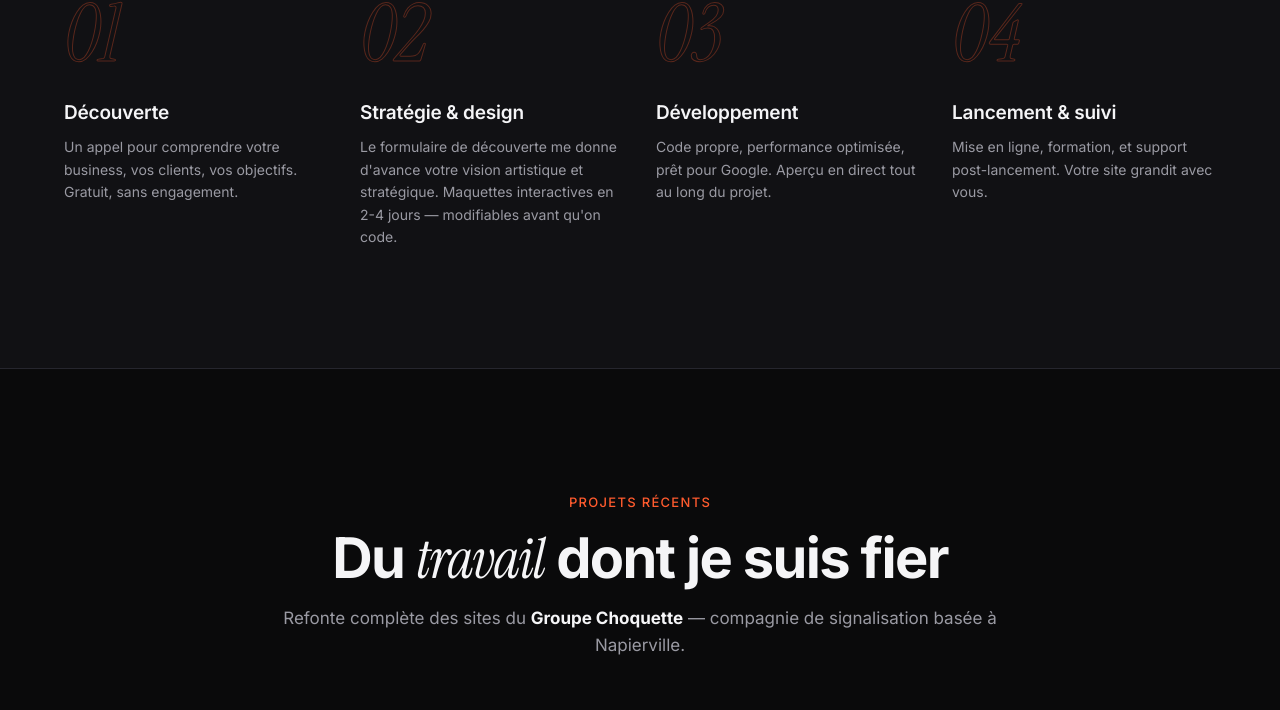
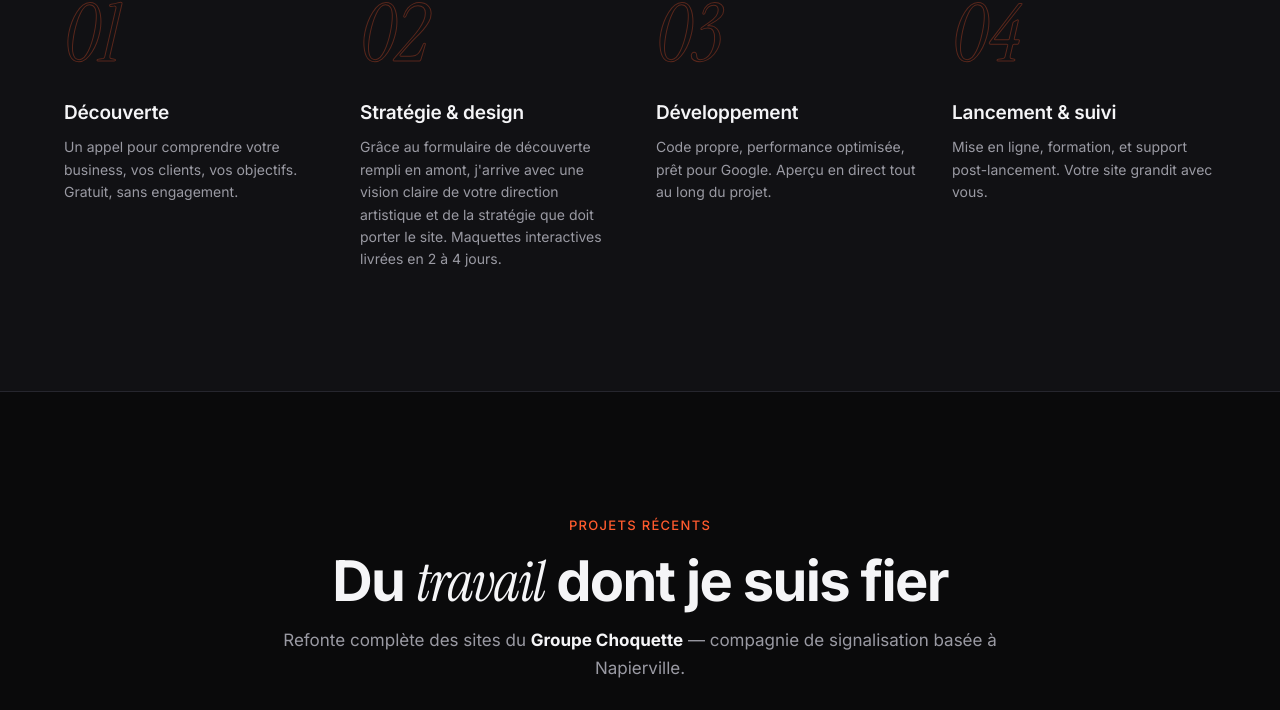
Before and after one commit to photobymaxime/StudioMaxime, a plain HTML site: page index.html in a window 1280 px wide. Shown: the part 2237-2947 px from the top of the page. Drawn offline with Linux system fonts and the light colour scheme.

Commit message:
correction 2.0

```diff
--- a/index.html
+++ b/index.html
@@ -851,7 +851,7 @@
       </div>
       <div class="step reveal">
         <h3>Stratégie &amp; design</h3>
-        <p>Le formulaire de découverte me donne d'avance votre vision artistique et stratégique. Maquettes interactives en 2-4 jours — modifiables avant qu'on code.</p>
+        <p>Grâce au formulaire de découverte rempli en amont, j'arrive avec une vision claire de votre direction artistique et de la stratégie que doit porter le site. Maquettes interactives livrées en 2 à 4 jours.</p>
       </div>
       <div class="step reveal">
         <h3>Développement</h3>
```
